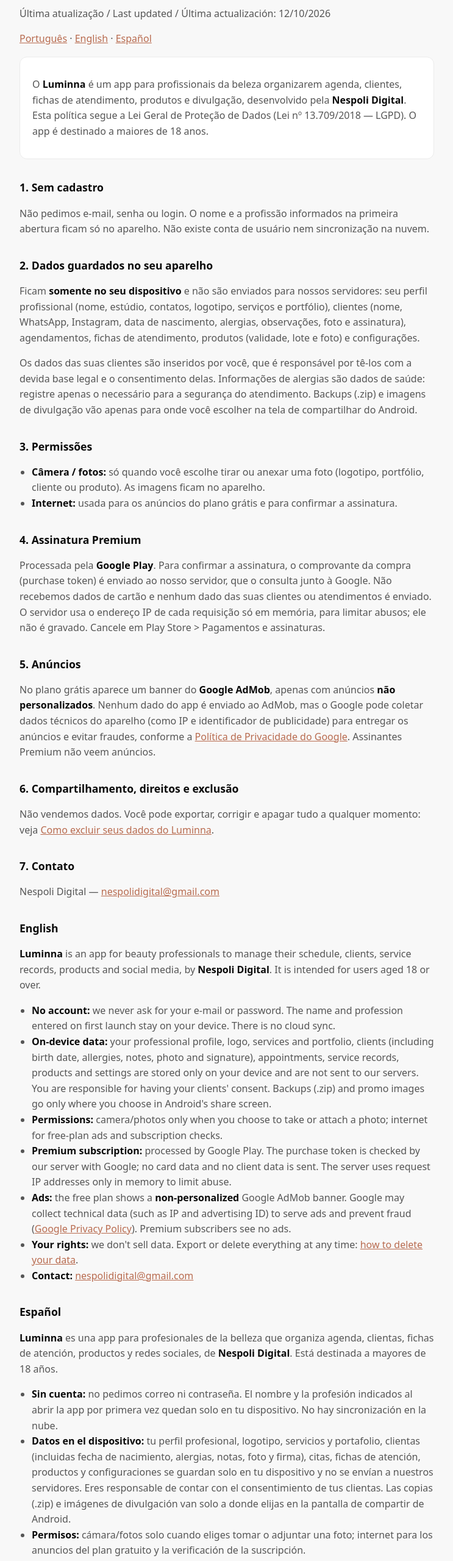
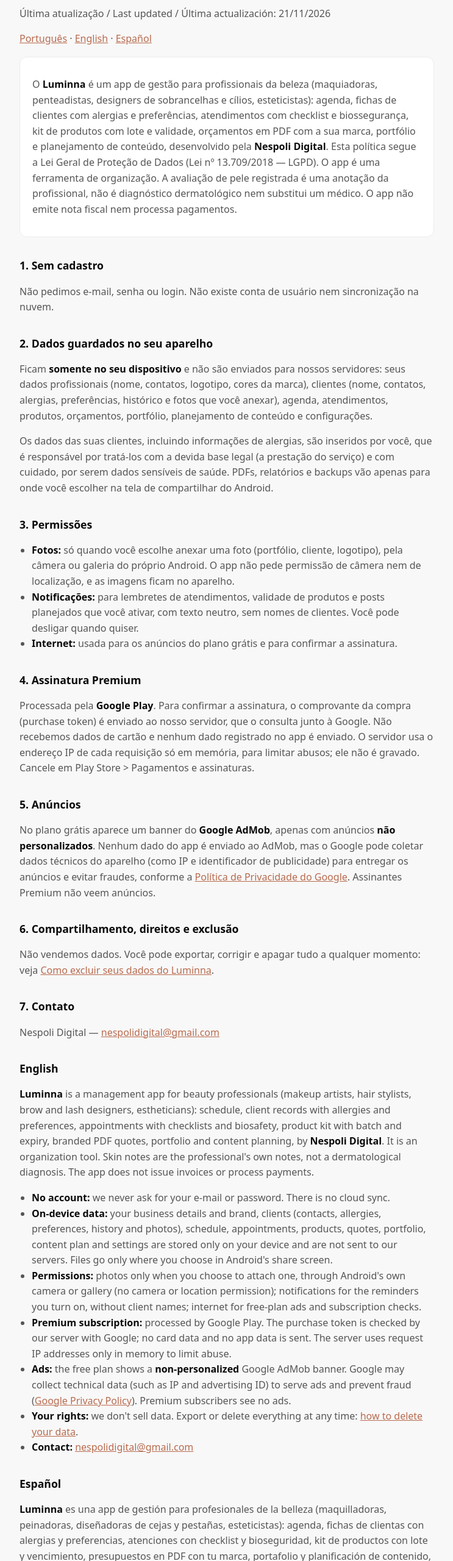
Before and after one commit to nespolidigital/privacy, a plain HTML site: page luminna.html in a window 1280 px wide. Shown: the part 120-2680 px from the top of the page at 61% size, without its empty margins (268-1011 px from the left). Drawn offline with Linux system fonts and the light colour scheme.

Commit message:
Luminna: privacidade, exclusão de dados e termos
Co-Authored-By: Claude Opus 5.5 <noreply@anthropic.com>
Claude-Session: https://claude.ai/code/session_01PxcJrdN6oqmrz6kM2DdGb4

```diff
--- a/luminna.html
+++ b/luminna.html
@@ -7,7 +7,7 @@
 <style>
   :root { --bg:#f8f8f8; --fg:#0a0a0a; --muted:#555; --card:#fff; --border:#ebebeb; --accent:#B86B4F; }
   @media (prefers-color-scheme: dark) {
-    :root { --bg:#0a0a0a; --fg:#f5f5f5; --muted:#bbb; --card:#111; --border:#1e1e1e; --accent:#D08A6E; }
+    :root { --bg:#0a0a0a; --fg:#f5f5f5; --muted:#bbb; --card:#111; --border:#1e1e1e; --accent:#E8B49E; }
   }
   * { box-sizing: border-box; }
   body { margin:0; background:var(--bg); color:var(--fg); font-family: system-ui, -apple-system, "Segoe UI", Roboto, sans-serif; line-height:1.6; }
@@ -25,23 +25,24 @@
 <body>
 <main>
   <h1>Luminna — Política de Privacidade / Privacy Policy / Política de Privacidad</h1>
-  <p>Última atualização / Last updated / Última actualización: 12/10/2026</p>
+  <p>Última atualização / Last updated / Última actualización: 21/11/2026</p>
   <p><a href="#pt">Português</a> · <a href="#en">English</a> · <a href="#es">Español</a></p>
 
   <section id="pt">
-  <div class="card"><p>O <strong>Luminna</strong> é um app para profissionais da beleza organizarem agenda, clientes, fichas de atendimento, produtos e divulgação, desenvolvido pela <strong>Nespoli Digital</strong>. Esta política segue a Lei Geral de Proteção de Dados (Lei nº 13.709/2018 — LGPD). O app é destinado a maiores de 18 anos.</p></div>
+  <div class="card"><p>O <strong>Luminna</strong> é um app de gestão para profissionais da beleza (maquiadoras, penteadistas, designers de sobrancelhas e cílios, esteticistas): agenda, fichas de clientes com alergias e preferências, atendimentos com checklist e biossegurança, kit de produtos com lote e validade, orçamentos em PDF com a sua marca, portfólio e planejamento de conteúdo, desenvolvido pela <strong>Nespoli Digital</strong>. Esta política segue a Lei Geral de Proteção de Dados (Lei nº 13.709/2018 — LGPD). O app é uma ferramenta de organização. A avaliação de pele registrada é uma anotação da profissional, não é diagnóstico dermatológico nem substitui um médico. O app não emite nota fiscal nem processa pagamentos.</p></div>
   <h2>1. Sem cadastro</h2>
-  <p>Não pedimos e-mail, senha ou login. O nome e a profissão informados na primeira abertura ficam só no aparelho. Não existe conta de usuário nem sincronização na nuvem.</p>
+  <p>Não pedimos e-mail, senha ou login. Não existe conta de usuário nem sincronização na nuvem.</p>
   <h2>2. Dados guardados no seu aparelho</h2>
-  <p>Ficam <strong>somente no seu dispositivo</strong> e não são enviados para nossos servidores: seu perfil profissional (nome, estúdio, contatos, logotipo, serviços e portfólio), clientes (nome, WhatsApp, Instagram, data de nascimento, alergias, observações, foto e assinatura), agendamentos, fichas de atendimento, produtos (validade, lote e foto) e configurações.</p>
-  <p>Os dados das suas clientes são inseridos por você, que é responsável por tê-los com a devida base legal e o consentimento delas. Informações de alergias são dados de saúde: registre apenas o necessário para a segurança do atendimento. Backups (.zip) e imagens de divulgação vão apenas para onde você escolher na tela de compartilhar do Android.</p>
+  <p>Ficam <strong>somente no seu dispositivo</strong> e não são enviados para nossos servidores: seus dados profissionais (nome, contatos, logotipo, cores da marca), clientes (nome, contatos, alergias, preferências, histórico e fotos que você anexar), agenda, atendimentos, produtos, orçamentos, portfólio, planejamento de conteúdo e configurações.</p>
+  <p>Os dados das suas clientes, incluindo informações de alergias, são inseridos por você, que é responsável por tratá-los com a devida base legal (a prestação do serviço) e com cuidado, por serem dados sensíveis de saúde. PDFs, relatórios e backups vão apenas para onde você escolher na tela de compartilhar do Android.</p>
   <h2>3. Permissões</h2>
   <ul>
-    <li><strong>Câmera / fotos:</strong> só quando você escolhe tirar ou anexar uma foto (logotipo, portfólio, cliente ou produto). As imagens ficam no aparelho.</li>
+    <li><strong>Fotos:</strong> só quando você escolhe anexar uma foto (portfólio, cliente, logotipo), pela câmera ou galeria do próprio Android. O app não pede permissão de câmera nem de localização, e as imagens ficam no aparelho.</li>
+    <li><strong>Notificações:</strong> para lembretes de atendimentos, validade de produtos e posts planejados que você ativar, com texto neutro, sem nomes de clientes. Você pode desligar quando quiser.</li>
     <li><strong>Internet:</strong> usada para os anúncios do plano grátis e para confirmar a assinatura.</li>
   </ul>
   <h2>4. Assinatura Premium</h2>
-  <p>Processada pela <strong>Google Play</strong>. Para confirmar a assinatura, o comprovante da compra (purchase token) é enviado ao nosso servidor, que o consulta junto à Google. Não recebemos dados de cartão e nenhum dado das suas clientes ou atendimentos é enviado. O servidor usa o endereço IP de cada requisição só em memória, para limitar abusos; ele não é gravado. Cancele em Play Store &gt; Pagamentos e assinaturas.</p>
+  <p>Processada pela <strong>Google Play</strong>. Para confirmar a assinatura, o comprovante da compra (purchase token) é enviado ao nosso servidor, que o consulta junto à Google. Não recebemos dados de cartão e nenhum dado registrado no app é enviado. O servidor usa o endereço IP de cada requisição só em memória, para limitar abusos; ele não é gravado. Cancele em Play Store &gt; Pagamentos e assinaturas.</p>
   <h2>5. Anúncios</h2>
   <p>No plano grátis aparece um banner do <strong>Google AdMob</strong>, apenas com anúncios <strong>não personalizados</strong>. Nenhum dado do app é enviado ao AdMob, mas o Google pode coletar dados técnicos do aparelho (como IP e identificador de publicidade) para entregar os anúncios e evitar fraudes, conforme a <a href="https://policies.google.com/privacy" target="_blank" rel="noopener">Política de Privacidade do Google</a>. Assinantes Premium não veem anúncios.</p>
   <h2>6. Compartilhamento, direitos e exclusão</h2>
@@ -52,12 +53,12 @@
 
   <section id="en">
   <h2>English</h2>
-  <p><strong>Luminna</strong> is an app for beauty professionals to manage their schedule, clients, service records, products and social media, by <strong>Nespoli Digital</strong>. It is intended for users aged 18 or over.</p>
+  <p><strong>Luminna</strong> is a management app for beauty professionals (makeup artists, hair stylists, brow and lash designers, estheticians): schedule, client records with allergies and preferences, appointments with checklists and biosafety, product kit with batch and expiry, branded PDF quotes, portfolio and content planning, by <strong>Nespoli Digital</strong>. It is an organization tool. Skin notes are the professional's own notes, not a dermatological diagnosis. The app does not issue invoices or process payments.</p>
   <ul>
-    <li><strong>No account:</strong> we never ask for your e-mail or password. The name and profession entered on first launch stay on your device. There is no cloud sync.</li>
-    <li><strong>On-device data:</strong> your professional profile, logo, services and portfolio, clients (including birth date, allergies, notes, photo and signature), appointments, service records, products and settings are stored only on your device and are not sent to our servers. You are responsible for having your clients' consent. Backups (.zip) and promo images go only where you choose in Android's share screen.</li>
-    <li><strong>Permissions:</strong> camera/photos only when you choose to take or attach a photo; internet for free-plan ads and subscription checks.</li>
-    <li><strong>Premium subscription:</strong> processed by Google Play. The purchase token is checked by our server with Google; no card data and no client data is sent. The server uses request IP addresses only in memory to limit abuse.</li>
+    <li><strong>No account:</strong> we never ask for your e-mail or password. There is no cloud sync.</li>
+    <li><strong>On-device data:</strong> your business details and brand, clients (contacts, allergies, preferences, history and photos), schedule, appointments, products, quotes, portfolio, content plan and settings are stored only on your device and are not sent to our servers. Files go only where you choose in Android's share screen.</li>
+    <li><strong>Permissions:</strong> photos only when you choose to attach one, through Android's own camera or gallery (no camera or location permission); notifications for the reminders you turn on, without client names; internet for free-plan ads and subscription checks.</li>
+    <li><strong>Premium subscription:</strong> processed by Google Play. The purchase token is checked by our server with Google; no card data and no app data is sent. The server uses request IP addresses only in memory to limit abuse.</li>
     <li><strong>Ads:</strong> the free plan shows a <strong>non-personalized</strong> Google AdMob banner. Google may collect technical data (such as IP and advertising ID) to serve ads and prevent fraud (<a href="https://policies.google.com/privacy" target="_blank" rel="noopener">Google Privacy Policy</a>). Premium subscribers see no ads.</li>
     <li><strong>Your rights:</strong> we don't sell data. Export or delete everything at any time: <a href="luminna-exclusao.html#en">how to delete your data</a>.</li>
     <li><strong>Contact:</strong> <a href="mailto:nespolidigital@gmail.com">nespolidigital@gmail.com</a></li>
@@ -66,12 +67,12 @@
 
   <section id="es">
   <h2>Español</h2>
-  <p><strong>Luminna</strong> es una app para profesionales de la belleza que organiza agenda, clientas, fichas de atención, productos y redes sociales, de <strong>Nespoli Digital</strong>. Está destinada a mayores de 18 años.</p>
+  <p><strong>Luminna</strong> es una app de gestión para profesionales de la belleza (maquilladoras, peinadoras, diseñadoras de cejas y pestañas, esteticistas): agenda, fichas de clientas con alergias y preferencias, atenciones con checklist y bioseguridad, kit de productos con lote y vencimiento, presupuestos en PDF con tu marca, portafolio y planificación de contenido, de <strong>Nespoli Digital</strong>. Es una herramienta de organización. La evaluación de piel registrada es una nota de la profesional, no un diagnóstico dermatológico. La app no emite facturas ni procesa pagos.</p>
   <ul>
-    <li><strong>Sin cuenta:</strong> no pedimos correo ni contraseña. El nombre y la profesión indicados al abrir la app por primera vez quedan solo en tu dispositivo. No hay sincronización en la nube.</li>
-    <li><strong>Datos en el dispositivo:</strong> tu perfil profesional, logotipo, servicios y portafolio, clientas (incluidas fecha de nacimiento, alergias, notas, foto y firma), citas, fichas de atención, productos y configuraciones se guardan solo en tu dispositivo y no se envían a nuestros servidores. Eres responsable de contar con el consentimiento de tus clientas. Las copias (.zip) e imágenes de divulgación van solo a donde elijas en la pantalla de compartir de Android.</li>
-    <li><strong>Permisos:</strong> cámara/fotos solo cuando eliges tomar o adjuntar una foto; internet para los anuncios del plan gratuito y la verificación de la suscripción.</li>
-    <li><strong>Suscripción Premium:</strong> procesada por Google Play. El comprobante de compra se verifica en nuestro servidor con Google; no se envían datos de tarjeta ni de tus clientas. El servidor usa la IP de cada solicitud solo en memoria para limitar abusos.</li>
+    <li><strong>Sin cuenta:</strong> no pedimos correo ni contraseña. No hay sincronización en la nube.</li>
+    <li><strong>Datos en el dispositivo:</strong> tus datos profesionales y marca, clientas (contactos, alergias, preferencias, historial y fotos), agenda, atenciones, productos, presupuestos, portafolio, plan de contenido y configuraciones se guardan solo en tu dispositivo y no se envían a nuestros servidores. Los archivos van solo a donde elijas en la pantalla de compartir de Android.</li>
+    <li><strong>Permisos:</strong> fotos solo cuando eliges adjuntar una, con la cámara o la galería del propio Android (sin permiso de cámara ni de ubicación); notificaciones para los recordatorios que actives, sin nombres de clientas; internet para los anuncios del plan gratuito y la verificación de la suscripción.</li>
+    <li><strong>Suscripción Premium:</strong> procesada por Google Play. El comprobante de compra se verifica en nuestro servidor con Google; no se envían datos de tarjeta ni de la app. El servidor usa la IP de cada solicitud solo en memoria para limitar abusos.</li>
     <li><strong>Anuncios:</strong> el plan gratuito muestra un banner de Google AdMob <strong>no personalizado</strong>. Google puede recopilar datos técnicos (como IP e identificador de publicidad) para mostrar anuncios y evitar fraudes (<a href="https://policies.google.com/privacy" target="_blank" rel="noopener">Política de Privacidad de Google</a>). Los suscriptores Premium no ven anuncios.</li>
     <li><strong>Tus derechos:</strong> no vendemos datos. Exporta o elimina todo cuando quieras: <a href="luminna-exclusao.html#es">cómo eliminar tus datos</a>.</li>
     <li><strong>Contacto:</strong> <a href="mailto:nespolidigital@gmail.com">nespolidigital@gmail.com</a></li>
```
Also changed, not shown: luminna-exclusao.html (+8 -12 lines), luminna-termos.html (+2 -2 lines).
